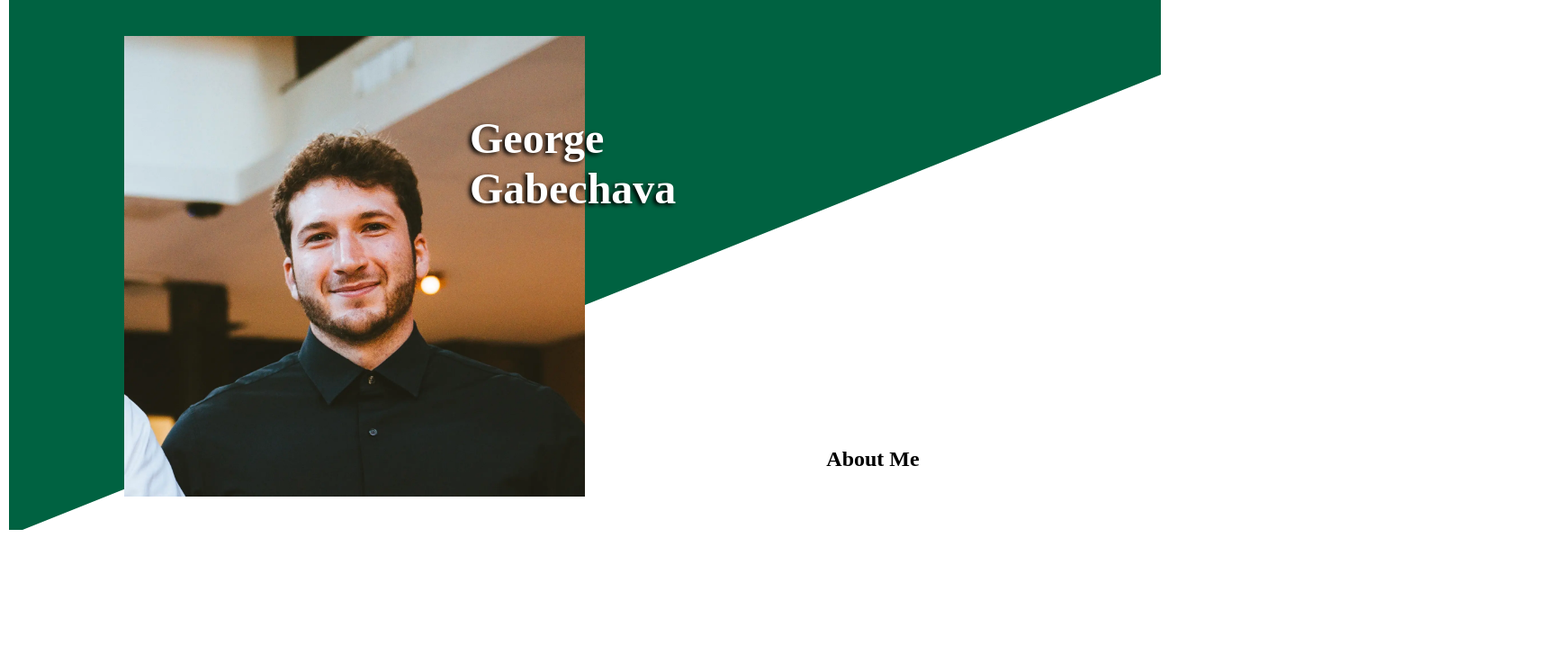
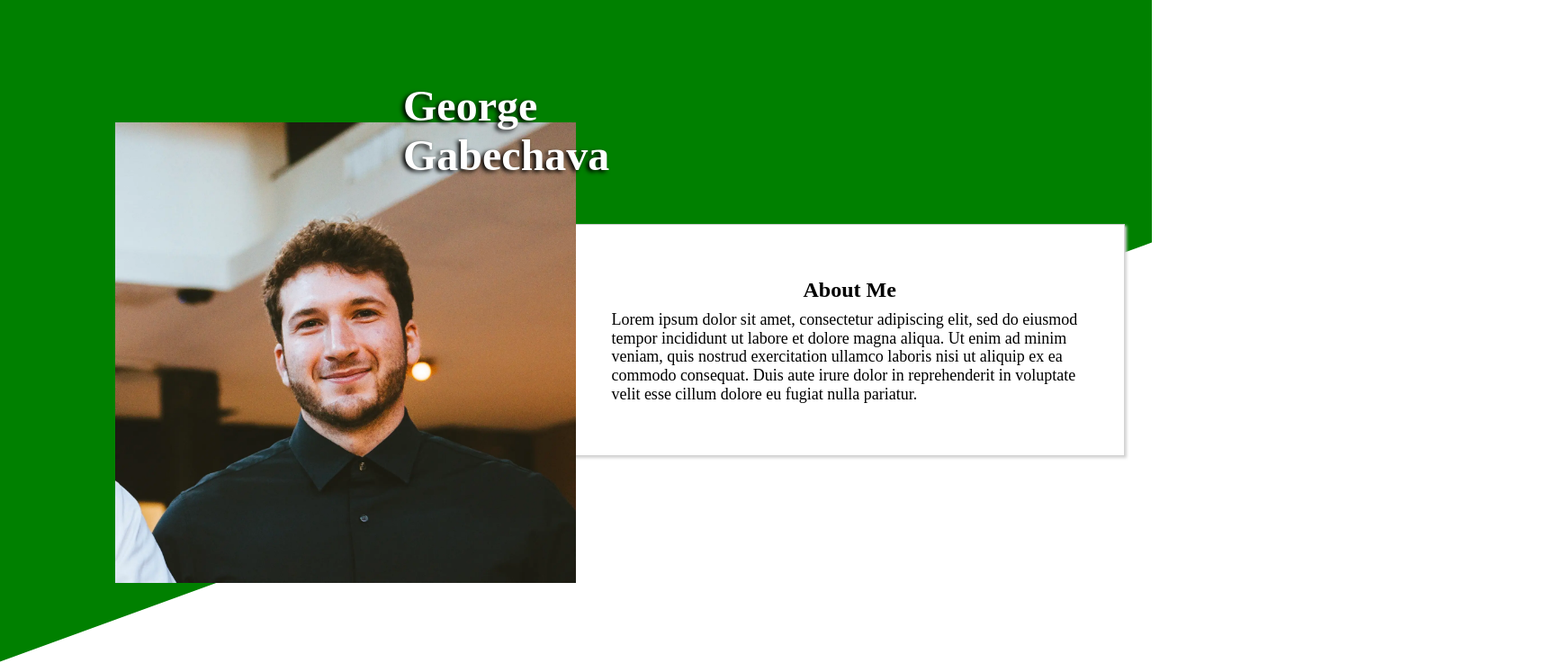
Before and after one commit to George-Gabechava/TOP-Homepage, a website built with webpack: page dist/index.html in a window 1280 px wide. Shown: the top 737 px of the page at 90% size, 1728 px wide, since content can reach past the window. Built offline with Linux system fonts and the light colour scheme.

Commit message:
started working on tablet UI

```diff
--- a/src/main.js
+++ b/src/main.js
@@ -1,5 +1,6 @@
 console.log("hi");
 
+// Button Logic
 
 const gitButton = document.getElementById('gitButtonMain');
 gitButton.addEventListener('click', (event) => {
@@ -68,5 +69,29 @@ project3git.addEventListener('click', (event) => {
 });
 
 
+// Photo Label to a single line only on tablet widths
+let myName = document.getElementById("photoLabel");
+let myName2lines = myName.innerHTML;
+
+function myFunction(x) {
+  if (x.matches) { // If media query matches
+    myName.innerText = "George Gabechava";
+  }
+  else {
+    myName.innerHTML = myName2lines;
+
+  }
+}
+
+// Create a MediaQueryList object for Tablet width
+var x = window.matchMedia("(min-width: 500px) and (max-width: 1000px")
+
+// Call listener function at run time
+myFunction(x);
+
+// Attach listener function on state changes
+x.addEventListener("change", function() {
+  myFunction(x);
+});
 
 // module.exports = { };
--- a/src/style.css
+++ b/src/style.css
@@ -28,51 +28,68 @@ header {
 
 #photoContainer {
   display: flex;
+  flex-direction: column;
   justify-content: center;
-  background-color: #006241;
   width: 100vw;
 }
 
+#photoName {
+}
+
 #photo1 {
-  width: 80vw;
+  height: 90vw;
   position: relative;
-  margin-top: 40px;
+  left: 5vw;
+  margin-top: 30px;
   z-index: 3;
 }
 
 #photoLabel {
   position: relative;
   z-index: 4;
-  margin-top: -110px;
-  left: 10px;
+  margin-top: -120px;
+  left: 35px;
 
   color: white;
   font-weight: 550;
   font-size: calc(90vw / 8);
   text-shadow: -3px 2px 5px black;
+
 }
 
-#separator {
-  width: 0;
-  height: 0;
-  border-left: 100vw solid transparent;
-  border-bottom: 40vw solid white;
-  overflow-x: hidden;
+#triangle {
+  width: 100vw;
+  height:110vw;
+  overflow: hidden;
+  position: relative;
 
-  position: relative;
-  top: -39.5vw;
+  top: calc(90vw + 30px);
+  overflow: hidden;
 
-  margin-bottom: -40vw;
-  }
+  margin-top: calc(-90vw - 30px);
+}
+
+#triangle:after {
+  content: '';
+  background: green;
+  width: 150%;
+  height: 150%;
+  position: absolute;
+  transform: rotate(60deg) translate(-55%,0);
+}
 
 #aboutMeContainer {
+  position: relative;
+  z-index: 2;
+  background-color: white;
+
   display: flex;
   flex-direction: column;
-  margin: 10px;
+  padding-left: 20px;
+  padding-right: 20px;
   justify-content: center;
   align-items: center;
 
-  margin-bottom: 50px;
 }
 
 #aboutMeHeader, #myProjectsHeader {
@@ -179,39 +196,52 @@ footer {
 
 /* Tablet */
 @media (min-width: 500px) {
-  body {
+
+  header {
+    margin-top: -120px;
+  }
+
+  #photoContainer {
+    margin-bottom: 150px;
   }
 
   #photo1 {
     width: 40vw;
-    left: -20vw;
+    height: auto;
+
+    margin-left: 5vw;
+    float: left;
+
   }
 
   #photoLabel {
+    top: 13vh;
+    left: 35vw;
     font-size: 3em;
-    top: -25vw;
-    left: 10vw;
   }
 
   #aboutMeContainer {
-    position: relative;
-    top: -10vw;
-    display: grid;
-    grid-template-columns: 50vw 50vw;
-    grid-template-rows: 50px 40vw 40vw;
+    transform: translate(0vw, 15vh);
+    background-color: white;
+    border: 1px solid lightgray;
+    box-shadow: 2px 2px 3px lightgray;
+    padding: 40px;
+    padding-left: 8vw;
+    margin-right: 30px;
+    margin-left: 40vw;
   }
 
-  #aboutMeHeader {
-    grid-column-start: 2;
-    grid-column-end: -1;
+  #aboutMeContainer p {
+    font-size: large;
   }
 
-  #aboutMeHeader p {
-
+  #triangle {
+    top: calc(40vw);
   }
 
-
-
+  #triangle:after {
+    transform: rotate(70deg) translate(-50%,0);
+  }
 
 }
 
```
Also changed, not shown: dist/bundle.js, dist/index.html.
